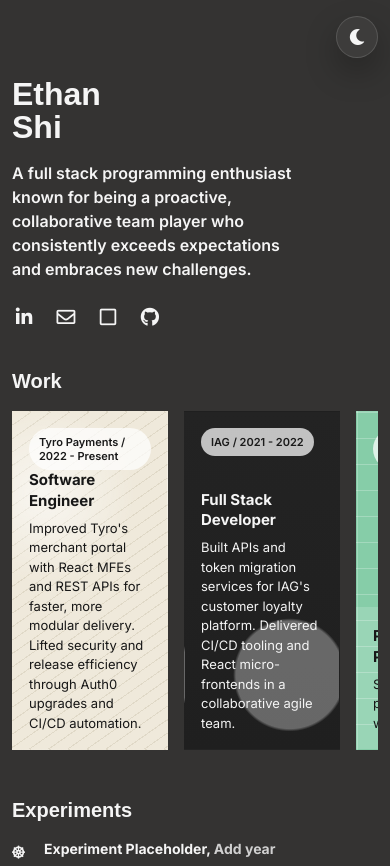
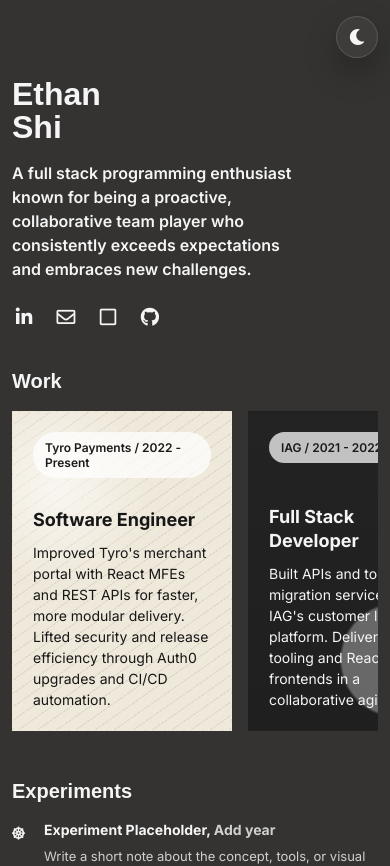
Before and after one commit to ethan-yws/profile, a React (Vite) app: page / in a window 390 px wide. Shown: the top 866 px of the page. Built offline with nearby package versions, Linux system fonts and the light colour scheme; a web font is replaced by a local one.

Commit message:
Adjust work card sizing and scrolling (#7)

```diff
--- a/src/styles.css
+++ b/src/styles.css
@@ -172,16 +172,20 @@ img {
 
 .project-grid {
   display: grid;
-  grid-template-columns: repeat(4, minmax(0, 1fr));
-  gap: 18px;
+  grid-auto-flow: column;
+  grid-auto-columns: minmax(280px, 280px);
+  gap: 24px;
+  overflow-x: auto;
+  padding-bottom: 6px;
+  overscroll-behavior-x: contain;
 }
 
 .project-card {
-  min-height: 308px;
+  min-height: 360px;
   display: flex;
   flex-direction: column;
   justify-content: space-between;
-  padding: 18px;
+  padding: 24px;
   border: 1px solid transparent;
   background-clip: padding-box;
   text-decoration: none;
@@ -203,29 +207,29 @@ img {
 
 .project-card__badge {
   width: fit-content;
-  padding: 7px 10px;
+  padding: 8px 12px;
   border-radius: 999px;
   background: rgba(255, 255, 255, 0.72);
   color: #1a1a1a;
-  font-size: 11px;
+  font-size: 12px;
   font-weight: 600;
 }
 
 .project-card__body {
   display: grid;
-  gap: 8px;
+  gap: 10px;
 }
 
 .project-card__title {
   margin: 0;
-  font-size: 15px;
+  font-size: 18px;
   font-weight: 700;
   line-height: 1.35;
 }
 
 .project-card__note {
   margin: 0;
-  font-size: 13px;
+  font-size: 14px;
   line-height: 1.5;
 }
 
@@ -471,9 +475,13 @@ img {
 
 @media (max-width: 900px) {
   .project-grid {
-    overflow-x: auto;
-    grid-template-columns: repeat(4, minmax(172px, 172px));
-    padding-bottom: 6px;
+    gap: 18px;
+    grid-auto-columns: minmax(250px, 250px);
+  }
+
+  .project-card {
+    min-height: 328px;
+    padding: 20px;
   }
 }
 
@@ -507,12 +515,12 @@ img {
 
   .project-grid {
     gap: 16px;
-    grid-template-columns: repeat(4, minmax(156px, 156px));
+    grid-auto-columns: minmax(220px, 220px);
   }
 
   .project-card {
-    min-height: 284px;
-    padding: 16px;
+    min-height: 320px;
+    padding: 20px;
   }
 
   .work-modal__panel {
```
